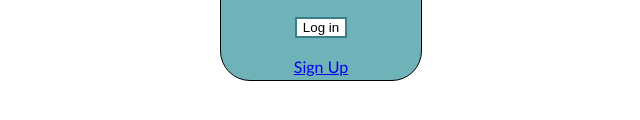
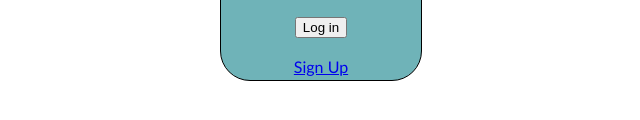
Before and after one commit to zchen125/overhaul2, a plain HTML site: page index.html in a window 1280 px wide. Shown: the part 272-392 px from the top of the page, 319-959 px from the left. Drawn offline with nearby package versions, Linux system fonts and the light colour scheme.

Commit message:
Test username display 8.2

```diff
--- a/style.css
+++ b/style.css
@@ -213,6 +213,13 @@
     width: 100%;
     margin: 0;
 }
+
+.button{
+    background-color: white;
+    color: black;
+    border: 2px solid #388087;
+
+}
 */
 
 h1 {
@@ -244,14 +251,6 @@ h2 {
     border-radius: 30px;
 }
 
-
-.button{
-    background-color: white;
-    color: black;
-    border: 2px solid #388087;
-
-}
-
 .button:hover{
     background-color: #388087;
     color: white;
```
